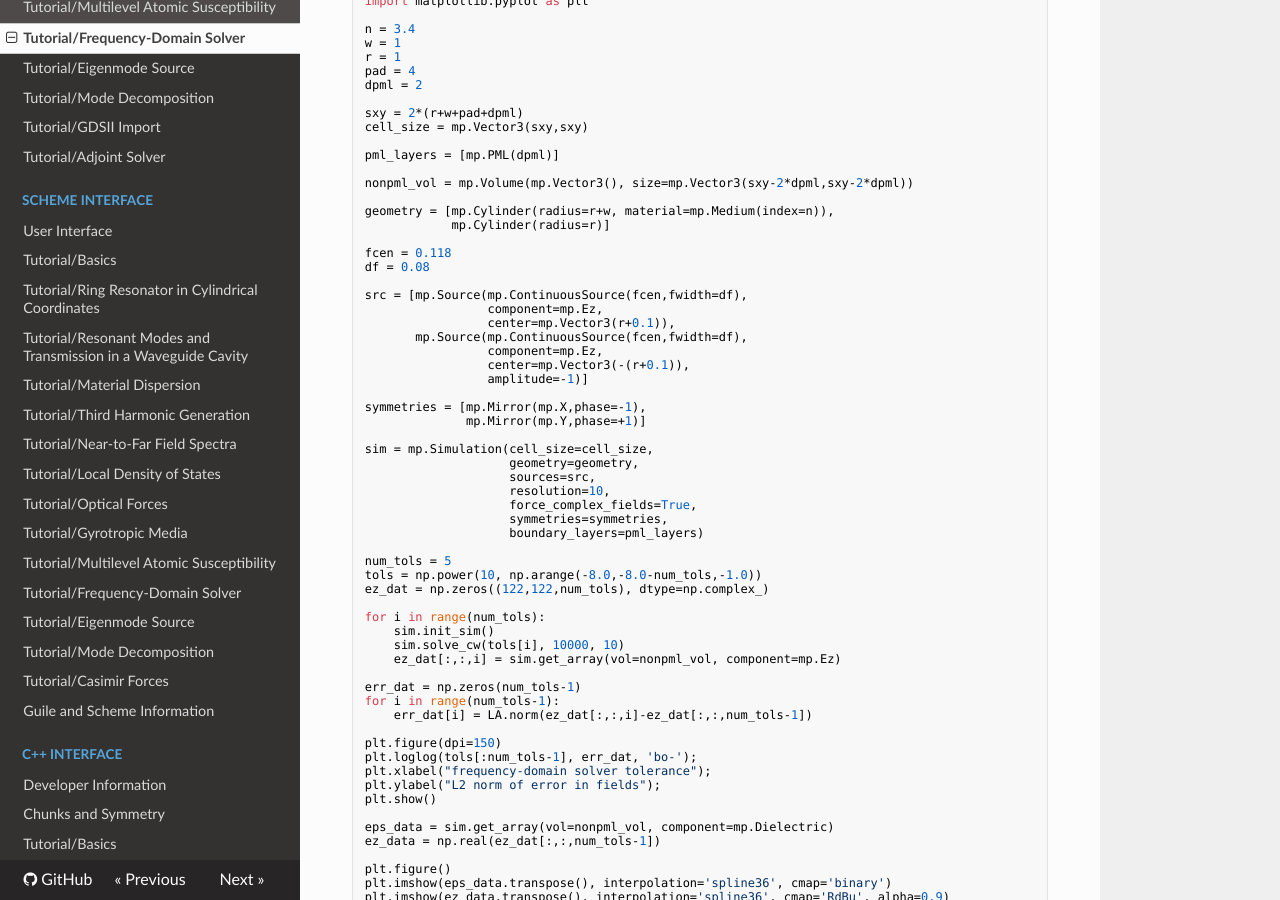
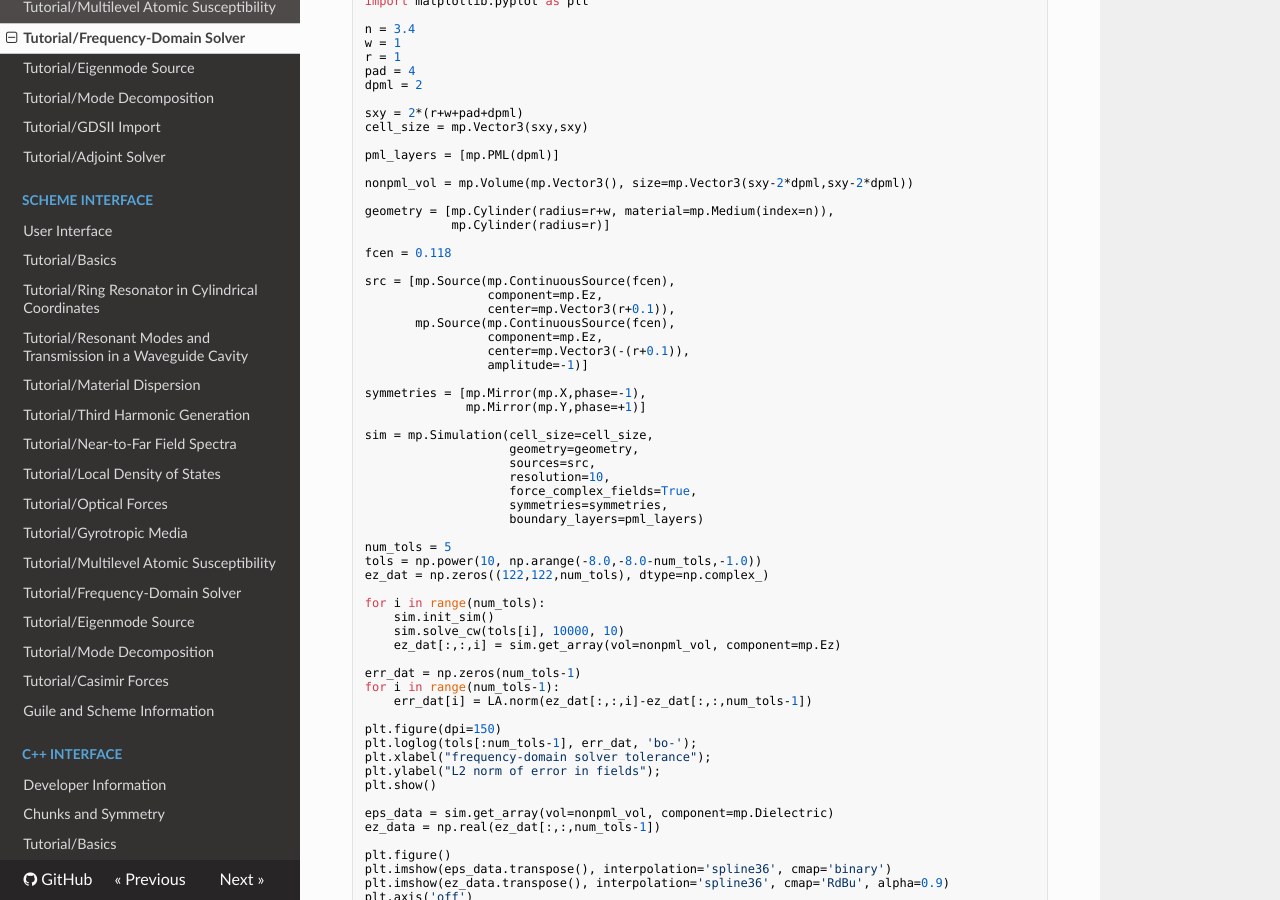
Before and after one commit to NanoComp/meep, an MkDocs documentation site: the page built from doc/docs/Python_Tutorials/Frequency_Domain_Solver.md, in a window 1280 px wide and 900 px high, scrolled down 871 px. Built offline with MkDocs 1.6.1, drawn with Linux system fonts in a browser that asks for light colours; nearby versions of some CDN libraries; formulas are drawn with MathJax 3; old or Windows-style settings are respelled for this version of MkDocs.

Commit message:
comment that CW sources should use width=0 (closes #501)

```diff
--- a/doc/docs/Python_Tutorials/Frequency_Domain_Solver.md
+++ b/doc/docs/Python_Tutorials/Frequency_Domain_Solver.md
@@ -35,12 +35,11 @@ geometry = [mp.Cylinder(radius=r+w, material=mp.Medium(index=n)),
             mp.Cylinder(radius=r)]
 
 fcen = 0.118
-df = 0.08
 
-src = [mp.Source(mp.ContinuousSource(fcen,fwidth=df),
+src = [mp.Source(mp.ContinuousSource(fcen),
                  component=mp.Ez,
                  center=mp.Vector3(r+0.1)),
-       mp.Source(mp.ContinuousSource(fcen,fwidth=df),
+       mp.Source(mp.ContinuousSource(fcen),
                  component=mp.Ez,
                  center=mp.Vector3(-(r+0.1)),
                  amplitude=-1)]
```
Also changed, not shown: doc/docs/Python_User_Interface.md (+1 -1 lines), doc/docs/Scheme_Tutorials/Frequency_Domain_Solver.md (+2 -3 lines), doc/docs/Scheme_User_Interface.md (+1 -1 lines), 3 other files.
